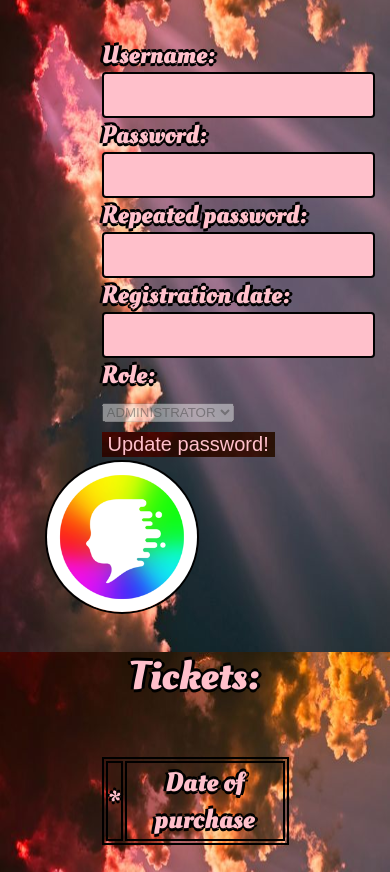
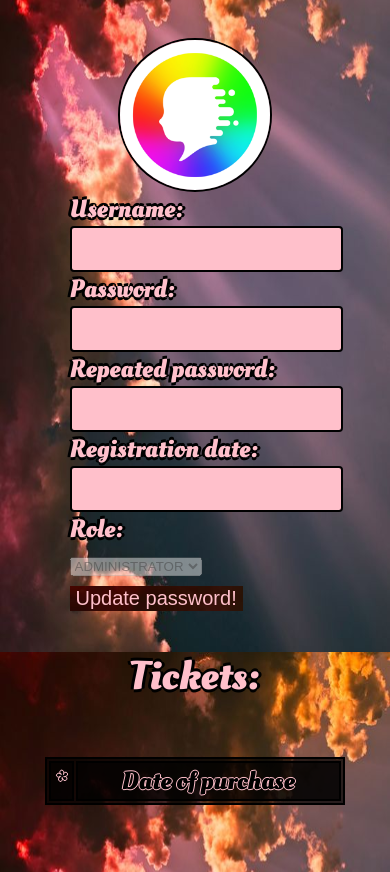
Before and after one commit to StojanovicIva/OWP, a plain HTML site: page Projekat2019/WebContent/User.html in a window 390 px wide. Shown: the part 192-1064 px from the top of the page. Drawn offline with Linux system fonts and the light colour scheme; no server answers.

Commit message:
Added media queries and css rules for some pages

```diff
--- a/Projekat2019/WebContent/User.html
+++ b/Projekat2019/WebContent/User.html
@@ -26,6 +26,8 @@
 
 			<div class="container">
 
+				<img src="css/avatar.png" alt="Avavtar" class="avatar">
+
 				<div class = "form">
 
 					Username:<br>
@@ -49,10 +51,10 @@
 					<button type="submit" id="updateButton">Update password!</button>
 				</div>
 
-				<img src="css/avatar.png" alt="Avavtar" class="avatar">
+
 
 				<h4>Tickets: </h4>
-				<table id = "tableOfTickets" style="width:50%">
+				<table id = "tableOfTickets">
 
 					<tr>
 
--- a/Projekat2019/WebContent/css/movies.css
+++ b/Projekat2019/WebContent/css/movies.css
@@ -1,7 +1,6 @@
 @font-face {
 	font-family: 'Oleo';
-  src:  url('../Oleo_Script/OleoScript-Bold.ttf')  format('truetype');
-
+	src: url('../Oleo_Script/OleoScript-Bold.ttf') format('truetype');
 }
 
 header {
@@ -21,7 +20,7 @@ body {
 
 ul {
 	list-style-type: none;
-	margin-left:0cm;
+	margin-left: 0cm;
 	padding: 0px;
 	overflow: hidden;
 	background-color: transparent;
@@ -32,7 +31,6 @@ ul {
 li {
 	float: left;
 }
-
 
 li a {
 	display: block;
@@ -46,7 +44,6 @@ li a {
 li a:hover {
 	background-color: violet;
 	color: black;
-
 }
 
 .active {
@@ -54,7 +51,7 @@ li a:hover {
 	color: black;
 }
 
-h1{
+h1 {
 	font-size: 50pt;
 	font-style: italic;
 	color: pink;
@@ -63,7 +60,7 @@ h1{
 	text-shadow: -3px 0 black, 0 3px black, 3px 0 black, 0 -3px black;
 }
 
-h2{
+h2 {
 	text-align: center;
 	color: pink;
 	font-style: italic;
@@ -72,7 +69,7 @@ h2{
 	text-shadow: -3px 0 black, 0 3px black, 3px 0 black, 0 -3px black;
 }
 
-table{
+table {
 	text-align: center;
 	color: black;
 	text-shadow: -2px 0 pink, 0 2px pink, 1px 0 pink, 0 -2px pink;
@@ -82,9 +79,16 @@ table{
 
 table, th, td {
 	border: 2px solid black;
+	margin-bottom: 180px;
+	color: black;
+	font-family: Oleo;
+	text-shadow: -1px 0 pink, 0 1px pink, 1px 0 pink, 0 -1px pink;
+	font-size: 25px;
+	/*background-color: black;*/
+	background-color: rgba(0, 0, 0, 0.65);
 }
 
-td{
+td {
 	background-color: transparent;
 	color: black;
 	text-decoration: inherit;
@@ -93,7 +97,7 @@ td{
 	text-shadow: -2px 0 pink, 0 2px pink, 1px 0 pink, 0 -2px pink;
 }
 
-table a{
+table a {
 	color: black;
 	font-family: Oleo;
 	text-shadow: -2px 0 pink, 0 2px pink, 1px 0 pink, 0 -2px pink;
@@ -105,76 +109,81 @@ table a:hover {
 	color: black;
 }
 
-.bg-modal{
+.bg-modal {
 	width: 100%;
 	height: 100%;
-	background-color: rgba(0,0,0,0.7);
+	background-color: rgba(0, 0, 0, 0.7);
 	position: absolute;
-	top:0;
+	top: 0;
 	display: flex;
 	justify-content: center;
 	align-items: center;
 	display: none;
+}
 
-}
-.bgg-modal{
+.bgg-modal {
 	width: 100%;
 	height: 100%;
-	background-color: rgba(0,0,0,0.7);
+	background-color: rgba(0, 0, 0, 0.7);
 	position: absolute;
-	top:0;
+	top: 0;
 	display: flex;
 	justify-content: center;
 	align-items: center;
 	display: none;
-
 }
 
-.modal-content{
+.modal-content {
 	width: 500px;
 	height: auto;
 	background-image: url("images/back21.jpg");
 	background-color: black;
 	border-radius: 4px;
 	text-align: center;
-	padding:20px;
+	padding: 20px;
 	position: relative;
 	color: pink;
 	border: 2px solid;
 	border-color: black;
 }
 
-input{
+input {
 	width: 50%;
 	display: block;
 	margin: 15px auto;
 }
 
-.close{
+.close {
 	position: absolute;
-	top:0;
+	top: 0;
 	right: 14px;
 	font-size: 42px;
-	transform:rotate(45deg);
+	transform: rotate(45deg);
 	cursor: pointer;
 	color: pink;
+	color: black;
+	font-family: Oleo;
+	text-shadow: -2px 0 pink, 0 2px pink, 1px 0 pink, 0 -2px pink;
 }
 
-#rangeDiv{
-	display:none;
+#rangeDiv {
+	display: none;
 }
 
-input{
+input {
 	width: 50%;
 	display: block;
 	margin: 15px auto;
-
-}
-p{
-	font-size: 20px;
 }
 
-#search{
+p {
+	font-size: 20px;
+	color: black;
+	font-family: Oleo;
+	text-shadow: -2px 0 pink, 0 2px pink, 1px 0 pink, 0 -2px pink;
+}
+
+#search {
 	border: 2px solid pink;
 	border-radius: 4px;
 	height: 30px;
@@ -182,7 +191,7 @@ p{
 	margin-left: 5px;
 }
 
-#sort{
+#sort {
 	margin-top: 20%;
 	border: 2px solid pink;
 	border-radius: 4px;
@@ -191,39 +200,32 @@ p{
 	margin-left: 5px;
 }
 
-footer{
+footer {
 	left: 0;
 	bottom: 0;
 	width: 100%;
 	background-color: transparent;
-   	color:pink;
+	color: pink;
 	font-family: Oleo;
 	text-shadow: -2px 0 black, 0 2px black, 2px 0 black, 0 -2px black;
 	text-align: center;
 	position: fixed;
 }
 
-
 @media screen and (max-width: 1020px) {
-	h1{
+	h1 {
 		font-size: 40pt;
 	}
-
 	li {
 		font-size: 10pt;
 	}
-
-
-	td, th{
+	td, th {
 		font-size: 13pt;
 	}
-
-
-	table{
-		font-size:10pt;
+	table {
+		font-size: 10pt;
 	}
-
-	footer{
+	footer {
 		font-size: 8pt;
 	}
 }
--- a/Projekat2019/WebContent/css/reports.css
+++ b/Projekat2019/WebContent/css/reports.css
@@ -10,6 +10,13 @@ body {
 	background-attachment: fixed;
 	background-size: 100% 100%;
 	font-family: Oleo;
+}
+
+header {
+	z-index: 1000;
+	position: sticky;
+	background-color: rgba(0, 0, 0, 0.65);
+	top: 0;
 }
 
 ul {
@@ -76,15 +83,35 @@ table{
 	margin: 0 auto;
 	font-family: Oleo;
   	text-shadow: -1px 0 pink, 0 1px pink, 1px 0 pink, 0 -1px pink;
+  	width: 700px;
 }
 
-table, th, td {
+table {
+	text-align: center;
+	color: black;
+	text-shadow: -2px 0 pink, 0 2px pink, 1px 0 pink, 0 -2px pink;
+	font-size: 20pt;
+	margin: 0 auto;
+}
+
+/*table, th, td {
    	border: 2px solid black;
    	margin: 0 auto;
 	color:black;
 	font-family: Oleo;
   	text-shadow: -1px 0 pink, 0 1px pink, 1px 0 pink, 0 -1px pink;
 	font-size: 25px;
+}*/
+
+table, th, td {
+	border: 2px solid black;
+	margin-bottom: 180px;
+	color: black;
+	font-family: Oleo;
+	text-shadow: -1px 0 pink, 0 1px pink, 1px 0 pink, 0 -1px pink;
+	font-size: 25px;
+	/*background-color: black;*/
+	background-color: rgba(0, 0, 0, 0.65);
 }
 
 td{
@@ -93,7 +120,7 @@ td{
 	text-decoration: inherit;
 	font-size: 20px;
 	font-family: Oleo;
-  	text-shadow: -1px 0 pink, 0 1px pink, 1px 0 pink, 0 -1px pink;11
+  	text-shadow: -1px 0 pink, 0 1px pink, 1px 0 pink, 0 -1px pink;
 }
 
 table a{
@@ -212,3 +239,9 @@ footer{
 	margin-left: 25%;
 	margin-bottom: 0;
 }
+
+@media screen and (max-width: 754px) {
+	table {
+		width: 400px;
+	}
+}
--- a/Projekat2019/WebContent/css/user.css
+++ b/Projekat2019/WebContent/css/user.css
@@ -73,19 +73,23 @@ input:focus{
 	border: 3px solid violet;
 }
 
+main {
+	width: 550px;
+	margin: 0 auto;
+}
+
+#tableOfTickets {
+	width: 100%;
+}
+
 .avatar {
   width: 150px;
   height: 150px;
   border-radius: 50%;
-  display: inline-block;
-  vertical-align: top;
-  margin-left:10%;
+	margin: 0 auto;
+	display: block;
   border: 2px solid black;
-}
-
-.form{
-	display: inline-block;
-	margin-left: 25%;
+  float: right;
 }
 
 table{
@@ -99,6 +103,25 @@ table{
 
 table, th, td {
   border: 2px solid black;
+}
+
+table {
+	text-align: center;
+	color: black;
+	text-shadow: -2px 0 pink, 0 2px pink, 1px 0 pink, 0 -2px pink;
+	font-size: 20pt;
+	margin: 0 auto;
+}
+
+table, th, td {
+	border: 2px solid black;
+	margin-bottom: 180px;
+	color: black;
+	font-family: Oleo;
+	text-shadow: -1px 0 pink, 0 1px pink, 1px 0 pink, 0 -1px pink;
+	font-size: 25px;
+	/*background-color: black;*/
+	background-color: rgba(0, 0, 0, 0.65);
 }
 
 td{
@@ -147,3 +170,18 @@ footer{
 	margin-left: 25%;
 	margin-bottom: 0;
 }
+
+@media screen and (max-width: 619px) {
+	main {
+		width: 300px;
+	}
+
+	.avatar {
+		float: none;
+	}
+
+	.form {
+		width: 251px;
+		margin: 0 auto;
+	}
+}
--- a/Projekat2019/WebContent/css/users.css
+++ b/Projekat2019/WebContent/css/users.css
@@ -57,12 +57,31 @@ h1{
 	text-shadow: -3px 0 black, 0 3px black, 3px 0 black, 0 -3px black;
 }
 
+
+header {
+	z-index: 1000;
+	position: sticky;
+	background-color: rgba(0, 0, 0, 0.65);
+	top: 0;
+}
+
+table {
+	text-align: center;
+	color: black;
+	text-shadow: -2px 0 pink, 0 2px pink, 1px 0 pink, 0 -2px pink;
+	font-size: 20pt;
+	margin: 0 auto;
+}
+
 table, th, td {
-  border: 2px solid black;
-  font-family: Oleo;
-  color: black;
-  text-shadow: -1px 0 pink, 0 1px pink, 1px 0 pink, 0 -1px pink;
-  font-size: 25px;
+	border: 2px solid black;
+	margin-bottom: 180px;
+	color: black;
+	font-family: Oleo;
+	text-shadow: -1px 0 pink, 0 1px pink, 1px 0 pink, 0 -1px pink;
+	font-size: 25px;
+	/*background-color: black;*/
+	background-color: rgba(0, 0, 0, 0.65);
 }
 
 .container{
@@ -79,11 +98,6 @@ td{
   	text-shadow: -1px 0 pink, 0 1px pink, 1px 0 pink, 0 -1px pink;
 }
 
-table{
-	margin: 0 auto;
-
-}
-
 table a{
 	color: black;
   	text-shadow: -1px 0 pink, 0 1px pink, 1px 0 pink, 0 -1px pink;
@@ -94,13 +108,17 @@ table a:hover {
 	font-family: Oleo;
 }
 
+.upperSide {
+	width: 650px;
+	margin: 70px auto;
+}
+
 #findUserInput{
 	border: 2px solid pink;
 	border-radius: 4px;
 	height: 30px;
 	font-size: 15px;
-	margin-bottom: 30px;
-	margin-left:150px;
+	float: left;
 }
 
 #roleSelect{
@@ -108,8 +126,7 @@ table a:hover {
 	border-radius: 4px;
 	height: 30px;
 	font-size: 15px;
-	margin-bottom: 30px;
-	margin-left:150px;
+	float: right;
 }
 
 input:focus{
@@ -174,3 +191,10 @@ footer{
 	margin-left: 25%;
 	margin-bottom: 0;
 }
+
+@media screen and (max-width: 754px) {
+	.upperSide {
+		width: 450px;
+		margin: 30px auto;
+	}
+}
```
Also changed, not shown: Projekat2019/WebContent/Reports.html (+7 -5 lines), Projekat2019/WebContent/users.html (+4 -0 lines). Lines whose indentation alone changed are shown as unchanged.
